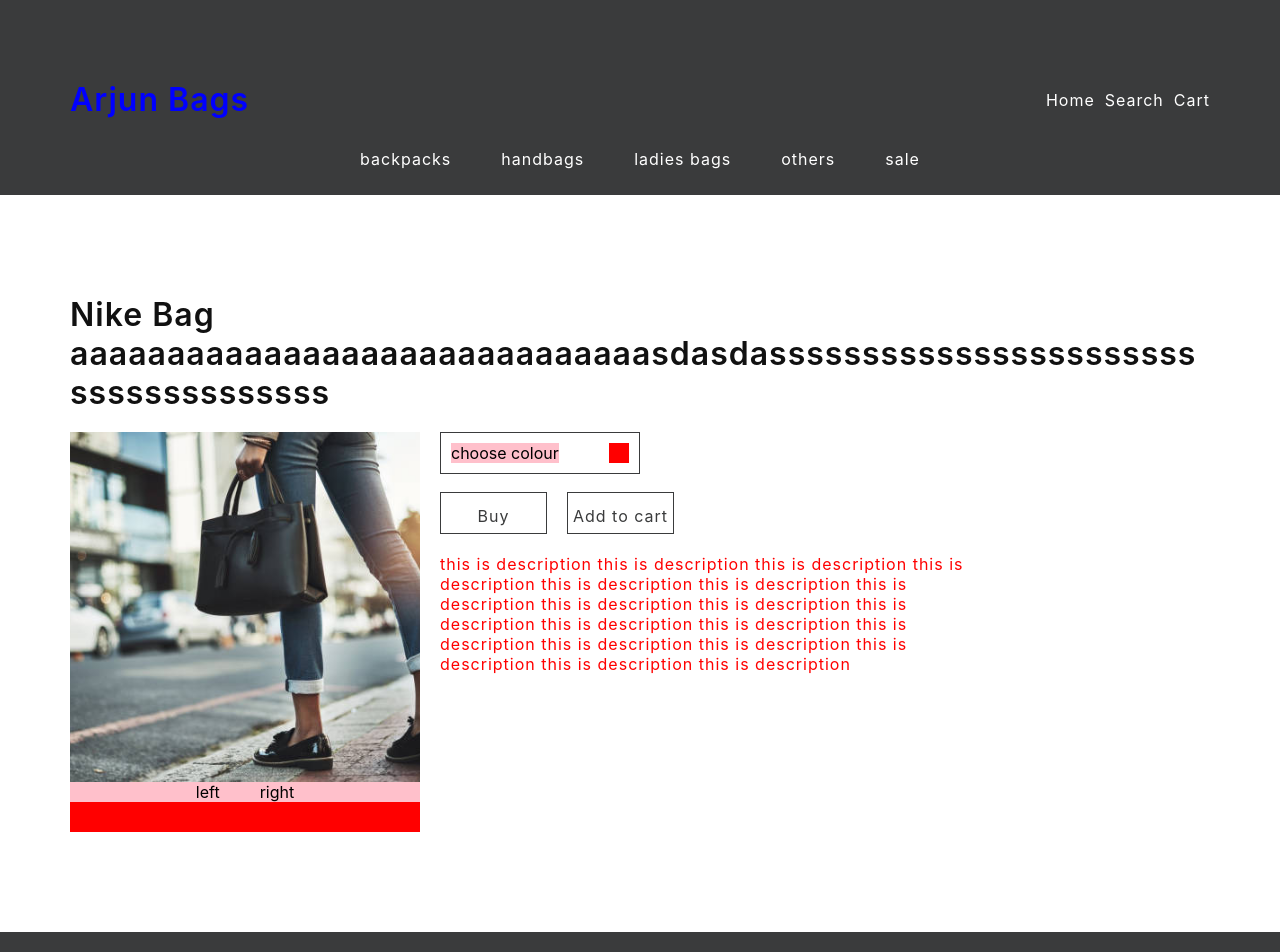
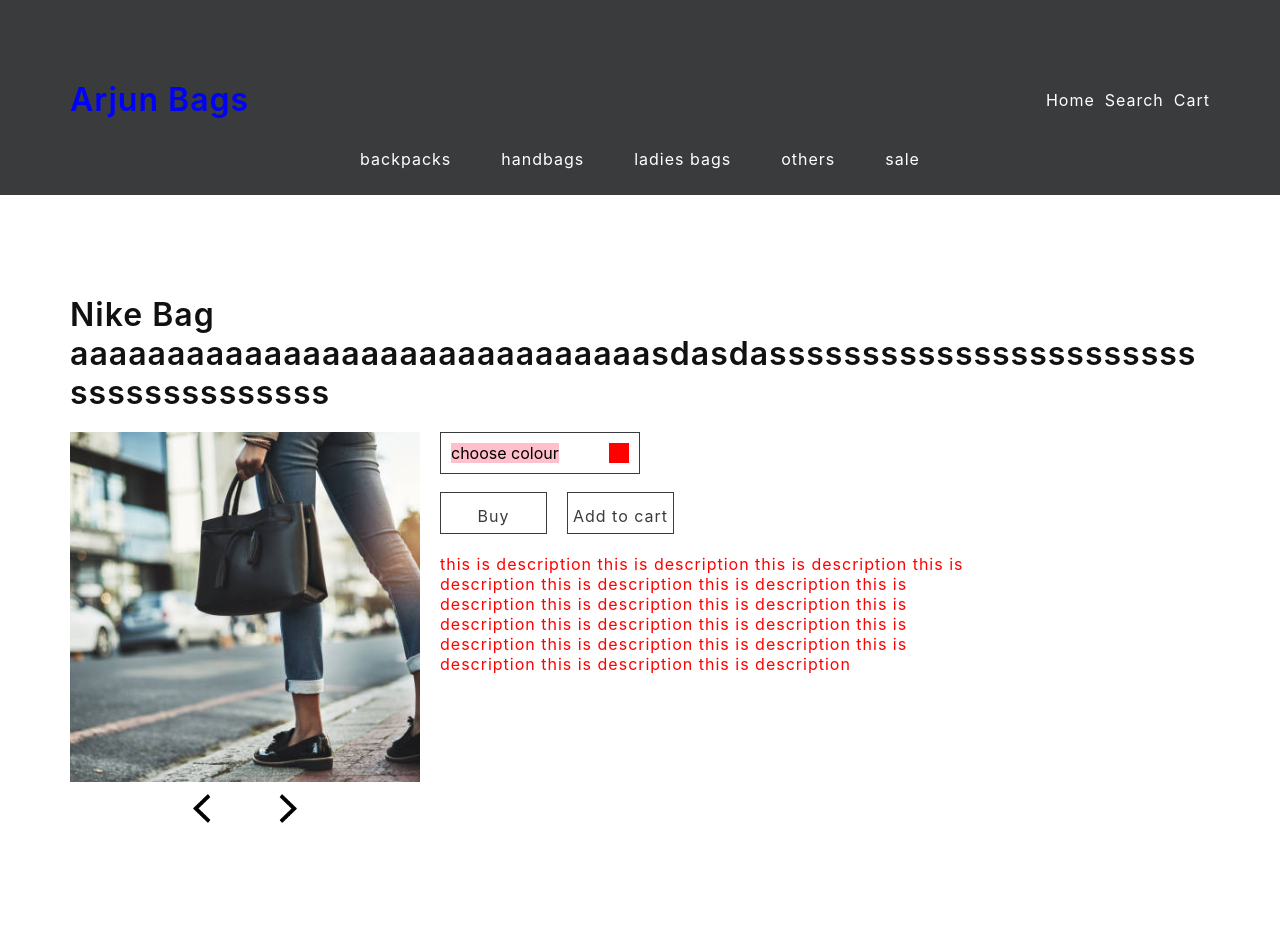
Before and after one commit to AnupRijal123/bag_shopping_website, a React (Create React App) app: page /category/1/1 in a window 1280 px wide. Shown: the top 952 px of the page. Built offline with nearby package versions, Linux system fonts and the light colour scheme.

Commit message:
Added left and right arrow image

```diff
--- a/src/pages/ItemDescriptionPage.js
+++ b/src/pages/ItemDescriptionPage.js
@@ -43,8 +43,8 @@ function ItemDescriptionPage() {
                         </div>
 
                         <div className="image-navigate-button-container">
-                            <div>left</div>
-                            <div>right</div>
+                            <img className="arrow-icon-image" src={require('../assets/icons/left_arrow.png')} alt="left" />
+                            <img className="arrow-icon-image" src={require('../assets/icons/right_arrow.png')} alt="right" />
                         </div>
                     </div>
 
--- a/src/styles/App.css
+++ b/src/styles/App.css
@@ -282,6 +282,16 @@ p {
     background-color: var(--light-gray-color);
 }
 
+.arrow-icon-image {
+    width: 20px;
+    padding: 5px 12px;
+    border-radius: 50%;
+    cursor: pointer;
+}
+
+.arrow-icon-image:hover {
+    background-color: var(--light-gray-color);
+}
 
 
 @media only screen and (max-width:768px) {
--- a/src/styles/ItemDescriptionPage.css
+++ b/src/styles/ItemDescriptionPage.css
@@ -12,9 +12,8 @@
 }
 
 .item-image-container {
-    background-color: red;
     width: 350px;
-    height: 400px;
+    height: 420px;
 }
 
 .image-container {
@@ -37,7 +36,7 @@
 }
 
 .image-navigate-button-container {
-    background-color: pink;
+    padding-top: 5px;
     display: flex;
     justify-content: center;
     gap: 40px;
```
Also changed, not shown: src/assets/icons/left_arrow.png (added), src/assets/icons/right_arrow.png (added).
